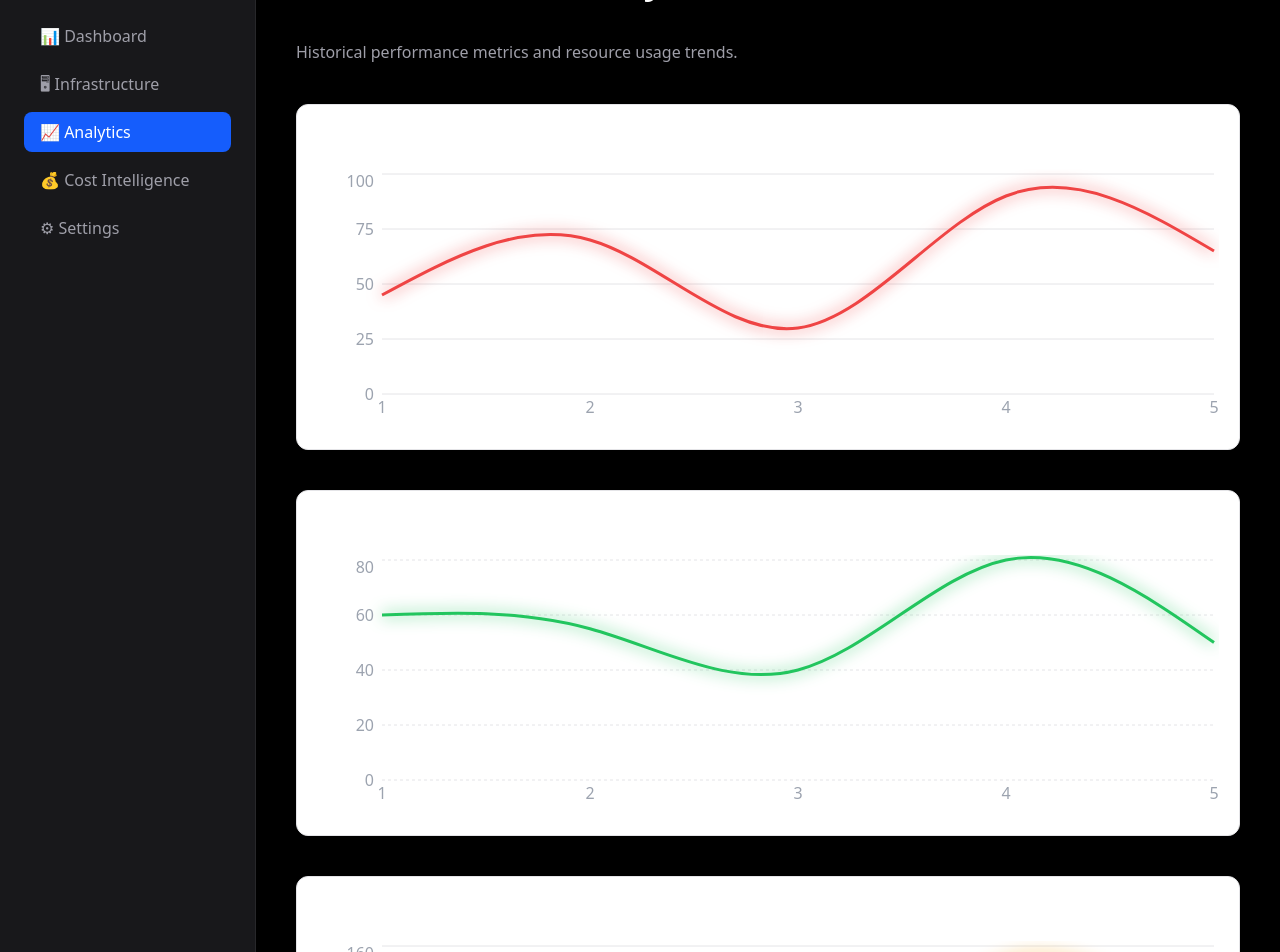
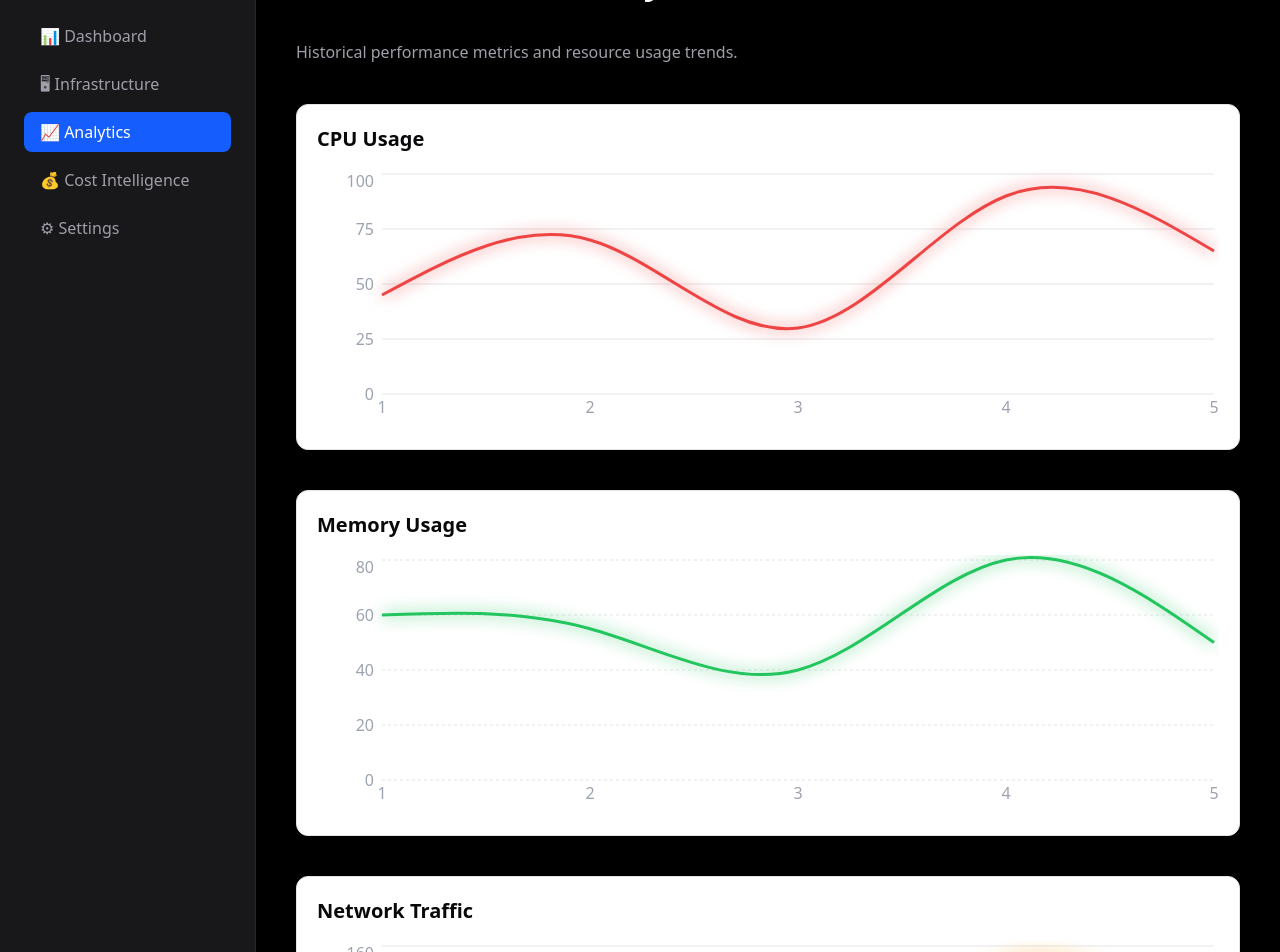
Before and after one commit to Jayan1463/cloud-intelligence-platform, a Next.js app: page /analytics in a window 1280 px wide. Shown: the part 80-1032 px from the top of the page. Built offline with nearby package versions, Linux system fonts and the light colour scheme.

Commit message:
fix chart titles visibility

```diff
--- a/app/components/charts/CPUChart.tsx
+++ b/app/components/charts/CPUChart.tsx
@@ -29,7 +29,7 @@ return (
 
 <div className="chart-card">
 
-<h2 className="text-xl font-semibold mb-4">
+<h2 className="text-xl font-semibold mb-4 text-[var(--text)]">
 CPU Usage
 </h2>
 
--- a/app/components/charts/CostChart.tsx
+++ b/app/components/charts/CostChart.tsx
@@ -40,7 +40,7 @@ return (
 
 <div className="chart-card">
 
-<h2 className="text-xl font-semibold mb-4">
+<h2 className="text-xl font-semibold mb-4 text-[var(--text)]">
 Cost Prediction Trend
 </h2>
 
--- a/app/components/charts/MemoryChart.tsx
+++ b/app/components/charts/MemoryChart.tsx
@@ -29,7 +29,7 @@ return (
 
 <div className="chart-card">
 
-<h2 className="text-xl font-semibold mb-4">
+<h2 className="text-xl font-semibold mb-4 text-[var(--text)]">
 Memory Usage
 </h2>
 
--- a/app/components/charts/NetworkChart.tsx
+++ b/app/components/charts/NetworkChart.tsx
@@ -27,7 +27,7 @@ return (
 
 <div className="chart-card">
 
-<h2 className="text-xl font-semibold mb-4">
+<h2 className="text-xl font-semibold mb-4 text-[var(--text)]">
 Network Traffic
 </h2>
 
```
